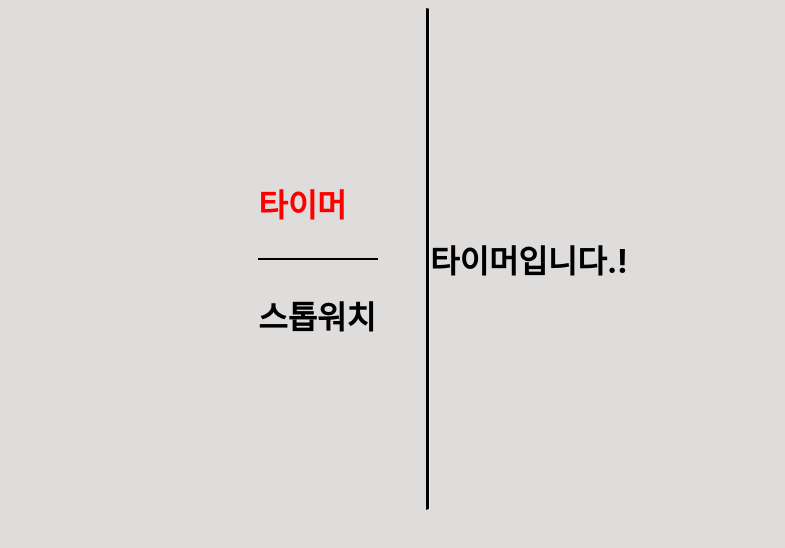
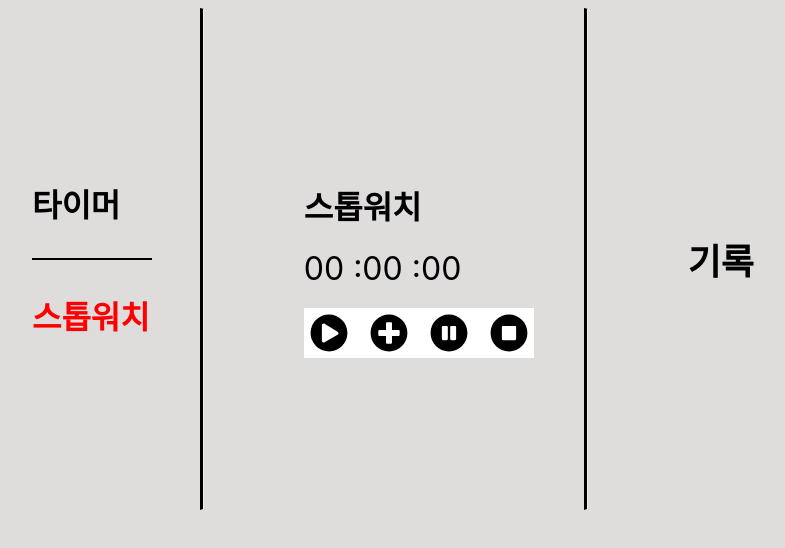
Before and after one commit to whitecity01/2024-react-study, a React (Create React App) app in the folder Week1/Sunan/timer/: page / in a window 1280 px wide. Shown: the top 548 px of the page, without its empty margins (197-982 px from the left). Built offline with nearby package versions, Linux system fonts and the light colour scheme.

Commit message:
[UPDATE] 타이머기능 구현 완성

```diff
--- a/Week1/Sunan/timer/src/App.css
+++ b/Week1/Sunan/timer/src/App.css
@@ -59,7 +59,7 @@ button:hover {
   background-color: #444;
 }
 time {
-  font-size: xx-large; /* 타이머 텍스트 색상 변경 */
+  font-size: xx-large;
 }
 .icon{
   font-size: 50px;
--- a/Week1/Sunan/timer/src/App.js
+++ b/Week1/Sunan/timer/src/App.js
@@ -71,20 +71,93 @@ function Stopwatch() {
   );
 }
 
-function Timer() {
-  return <h1>타이머입니다.!</h1>;
-}
+function Timer({inputTime}) {
 
-function Recorder(){
+  const [time, setTime] = useState(inputTime);
+  const [start, setStart] = useState(false);
+  const [records, setRecords] = useState([]);
+  useEffect(() => {
+    let interval;
 
+    if (start) {
+      interval = setInterval(() => {
+        setTime((prevTime) => prevTime - 10);
+      }, 10);
+    } else if (!start && time !== 0) {
+      clearInterval(interval);
+    }
+
+    return () => clearInterval(interval);
+  }, [start, time]);
+
+  const handleStart = () => {
+    setStart(true);
+  };
+
+  const handleRecord = () => {
+    const newRecord = `0${Math.floor((time / 60000) % 60)}`.slice(-2) + " : " +
+                      `0${Math.floor((time / 1000) % 60)}`.slice(-2) + " : " +
+                      `0${Math.floor((time / 10) % 100)}`.slice(-2);
+    setRecords([...records, newRecord]);
+  };
+  const handleStop = () => {
+    setStart(false);
+  };
+
+  const handleReset = () => {
+    setTime(0);
+    setStart(false);
+    setRecords([]);
+  };
+  return (
+    <div className='container'>
+      <div className='item'>
+        <div><h1>타이머</h1></div>
+      <time>
+        {`0${Math.floor((time / 60000) % 60)}`.slice(-2)} :
+        {`0${Math.floor((time / 1000) % 60)}`.slice(-2)} :
+        {`0${Math.floor((time / 10) % 100)}`.slice(-2)}
+      </time>
+      <div className="button-container">
+        <button onClick={handleStart}><FaPlayCircle className='icon'/></button>
+        <button onClick={handleRecord}><FaPlusCircle className='icon'/></button>
+        <button onClick={handleStop}><FaPauseCircle className='icon'/></button>
+        <button onClick={handleReset}><FaStopCircle className='icon'/></button>
+      </div>
+    </div>
+    <div><hr className="line"></hr></div>
+    <div className='records'>
+        <h2>기록</h2>
+        <ul>
+          {records.map((record, index) => (
+            <li key={index}>{record}</li>
+          ))}
+        </ul>
+      </div>
+    </div>
+
+  );
 }
 
 function App() {
-  const [mode, setMode] = useState('TIMER');
+  const [mode, setMode] = useState('STOPWATCH');
+  const [inputTime, setInputTime] = useState(null);
   let content = null;
 
+  const modeChange =(newMode)=>{
+    if (newMode === 'TIMER') {
+      const startTime = prompt("타이머 몇초로 할까요?(3600미만 초로 입력):");
+      if(startTime===null||parseInt(startTime, 10)>=3600){
+        alert("시간입력 제대로 하세요^^");
+        setMode('STOPWATCH');
+      }
+      else{
+        setInputTime(parseInt(startTime, 10)*1000);
+      }
+    }
+  }
   if (mode === 'TIMER') {
-    content = <Timer />;
+    content = <Timer inputTime={inputTime} />;
   } else {
     content = <Stopwatch />;
   }
@@ -95,6 +168,7 @@ function App() {
         <a href='/timer' onClick={(event)=>{
           event.preventDefault();
           setMode('TIMER');
+          modeChange('TIMER');
         }} className={`mode ${mode === 'TIMER' ? 'active' : ''}`}><p>타이머</p></a>
         <hr width='100%' color='black'></hr>
         <a href='/stopwatch' onClick={(event)=>{
```
